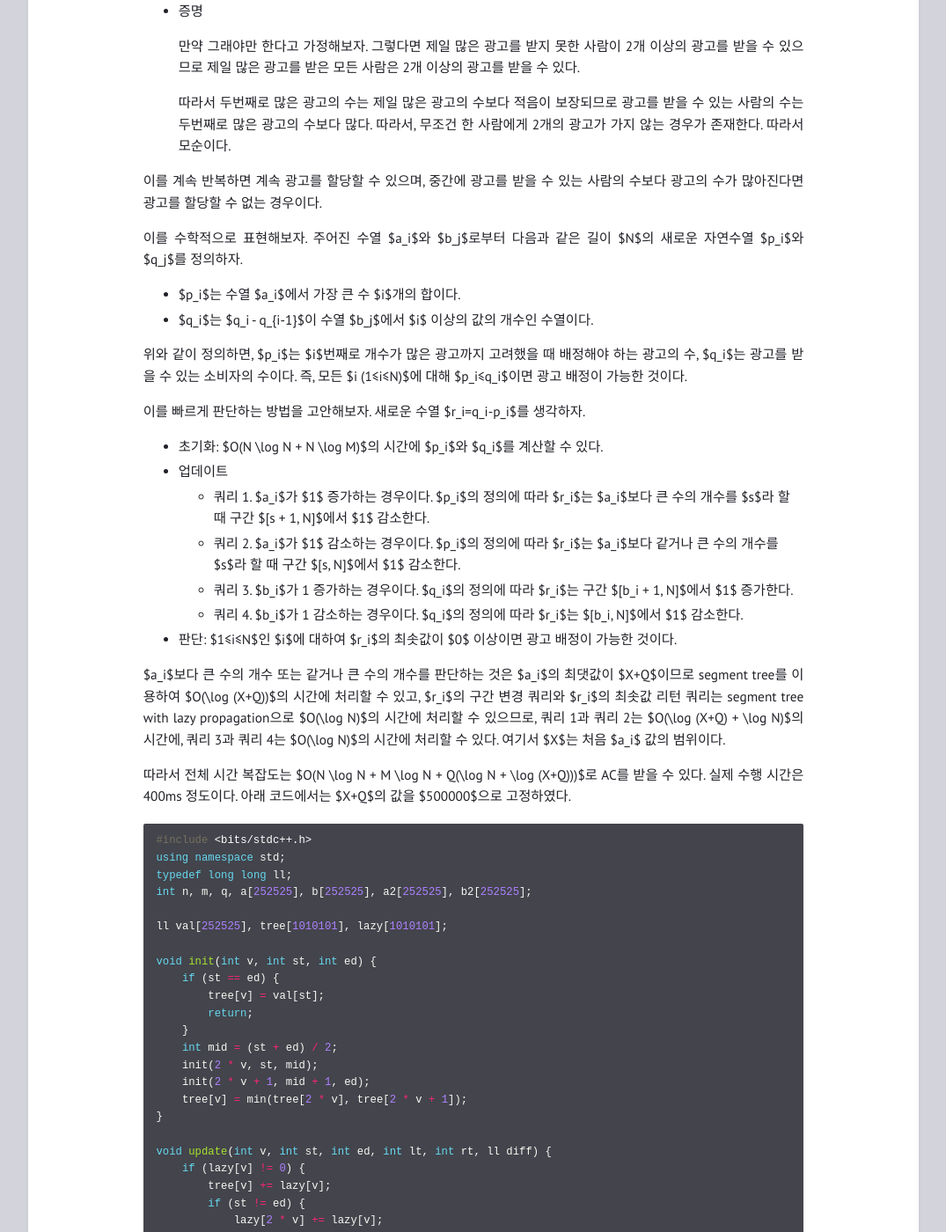
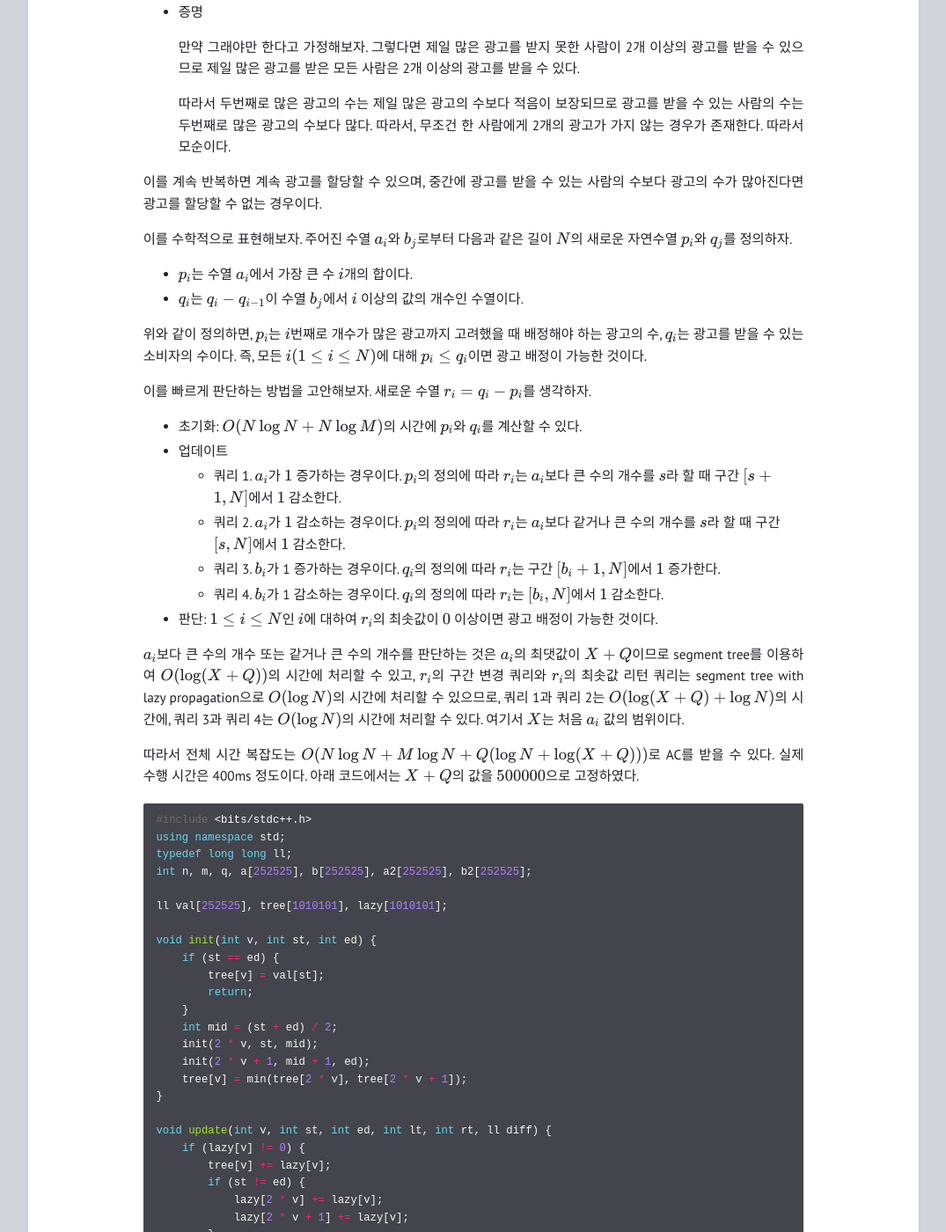
Before and after one commit to mathrabbit1028/mathrabbit1028.github.io, a Jekyll site: the page built from _posts/2023-07-18-Problem-Solving-15245-20023.md, in a window 1280 px wide and 1400 px high, scrolled down 4923 px. Shown: the whole window at 88% size, without its empty margins (102-1177 px from the left). Built offline with Jekyll 4.4.1, drawn with Linux system fonts in a browser that asks for light colours; some web fonts are replaced; some of the changed text lies outside the part shown.

Commit message:
2023-07-18 PS

````diff
--- a/_posts/2023-07-18-Problem-Solving.md
+++ b/_posts/2023-07-18-Problem-Solving-15245-20023.md
@@ -17,10 +17,10 @@ layout: post
 - 난이도: P2
 - 알고리즘: `#dp #combinatorics`
 - 풀이 시간: 53분
-- 문제 요약: 화학물질로 코팅된 길이 $N$의 테이프를 생각하자. 아랫면에는 모두 코팅이 되어 있고, 윗면은 왼쪽 $A$개와 오른쪽 $B$개만 코팅되어 있다. 화학물질 코팅이 닿지 않도록 접을 수 있는 방법의 수 $10301$로 나눈 나머지를 구하라. 단, 처음 상태도 한 가지로 센다.
+- 문제 요약: 화학물질로 코팅된 길이 $$N$$의 테이프를 생각하자. 아랫면에는 모두 코팅이 되어 있고, 윗면은 왼쪽 $$A$$개와 오른쪽 $$B$$개만 코팅되어 있다. 화학물질 코팅이 닿지 않도록 접을 수 있는 방법의 수 $$10301$$로 나눈 나머지를 구하라. 단, 처음 상태도 한 가지로 센다.
 - 제약 조건
-    - $1≤N≤1000$이다.
-    - $A$와 $B$는 모두 $0$보다 큰 정수이며, $A+B≤N$
+    - $$1≤N≤1000$$이다.
+    - $$A$$와 $$B$$는 모두 $$0$$보다 큰 정수이며, $$A+B≤N$$
 
 ## 만점 풀이
 
@@ -29,30 +29,30 @@ layout: post
 > 관찰 1. 아래쪽으로 접는 것은 불가능하다. 접는 것은 위쪽으로만 가능하다.
 >
 
-> 관찰 2. 끝에 $k$개의 연속된 위쪽 코팅이 있는 경우 $k$개 이상 접어야만 한다. 또한, 접은 개수가 $k ^ \prime$개라면 다시 끝에 $k^\prime$개의 연속된 위쪽 코팅이 생긴다.
+> 관찰 2. 끝에 $$k$$개의 연속된 위쪽 코팅이 있는 경우 $$k$$개 이상 접어야만 한다. 또한, 접은 개수가 $$k ^ \prime$$개라면 다시 끝에 $$k^\prime$$개의 연속된 위쪽 코팅이 생긴다.
 >
 
-이를 바탕으로 한 끝에 위쪽 코팅 개수가 $k$개이고 길이가 $N$인 테이프에서 접는 방법의 수를 계산할 수 있다.
+이를 바탕으로 한 끝에 위쪽 코팅 개수가 $$k$$개이고 길이가 $$N$$인 테이프에서 접는 방법의 수를 계산할 수 있다.
 
-- 정의: $dp_{k,x}$를 마지막으로 접은 개수가 $k$개이고, 현재 위쪽 코팅의 위치가 $x$번째까지 와 있을 때 접는 방법의 수. 여기서 위치는 **제일 처음 테이프의 첫 칸** 기준이다.
-- 초기값: $dp_{k, k}=1$, 나머지는 모두 $0$
+- 정의: $$dp_{k,x}$$를 마지막으로 접은 개수가 $$k$$개이고, 현재 위쪽 코팅의 위치가 $$x$$번째까지 와 있을 때 접는 방법의 수. 여기서 위치는 **제일 처음 테이프의 첫 칸** 기준이다.
+- 초기값: $$dp_{k, k}=1$$, 나머지는 모두 $$0$$
 - 점화식
 
 $$
 dp_{k,x}=\sum_{k^\prime=0}^{k} {dp_{k^\prime,x-2k+k^\prime}}
 $$
 
-$x-2k+k^\prime \geq 0$을 만족하는 경우에 대해서만 계산하므로 $k≤x$일 때만 $dp_{k, x}$가 양수이며, 고로 고려해야 할 $dp$ 테이블의 범위는 $k≤x≤N$이다. 따라서 상태의 수가 $O(N^2)$개, 한 상태를 계산하는데 $O(N)$의 시간이 필요하므로 전체 시간복잡도는 $O(N^3)$이다.
+$$x-2k+k^\prime \geq 0$$을 만족하는 경우에 대해서만 계산하므로 $$k≤x$$일 때만 $$dp_{k, x}$$가 양수이며, 고로 고려해야 할 $$dp$$ 테이블의 범위는 $$k≤x≤N$$이다. 따라서 상태의 수가 $$O(N^2)$$개, 한 상태를 계산하는데 $$O(N)$$의 시간이 필요하므로 전체 시간복잡도는 $$O(N^3)$$이다.
 
-이제 계산된 $dp$ 테이블을 이용해 양끝에 위쪽 코팅이 있는 경우를 구하자. 왼쪽에서부터 접은 테이프가 사용한 길이와 오른쪽에서부터 접은 테이프가 사용한 길이의 합이 $N$ 이하이므로 자명하게 아래와 같은 식을 얻을 수 있다.
+이제 계산된 $$dp$$ 테이블을 이용해 양끝에 위쪽 코팅이 있는 경우를 구하자. 왼쪽에서부터 접은 테이프가 사용한 길이와 오른쪽에서부터 접은 테이프가 사용한 길이의 합이 $$N$$ 이하이므로 자명하게 아래와 같은 식을 얻을 수 있다.
 
 $$
 \textrm{answer}= \sum_{i+j<=N}{dp_{:, a} \cdot dp_{:, j}}
 $$
 
-콜론은 배열 슬라이싱이다. 즉, $dp_{:, x}=\sum_{k=0}^N {dp_{k, x}}$이다.
+콜론은 배열 슬라이싱이다. 즉, $$dp_{:, x}=\sum_{k=0}^N {dp_{k, x}}$$이다.
 
-이 과정을 코드로 구현하면 AC를 받는다. 하지만 $O(N^3)$의 시간복잡도를 갖기 때문에 약 1초 정도 소요된다.
+이 과정을 코드로 구현하면 AC를 받는다. 하지만 $$O(N^3)$$의 시간복잡도를 갖기 때문에 약 1초 정도 소요된다.
 
 ```cpp
 #include <bits/stdc++.h>
@@ -110,19 +110,19 @@ int main() {
 ```
 ### 최적화하기
 
-$O(N^3)$도 상수가 작아 AC를 받을 수 있지만, $N$이 커질 경우를 대비해 $O(N^2)$의 최적화를 해보자. 최적화의 주요 아이디어는 미리 합을 계산하자는 것이다. 다시 점화식을 보자.
+$$O(N^3)$$도 상수가 작아 AC를 받을 수 있지만, $$N$$이 커질 경우를 대비해 $$O(N^2)$$의 최적화를 해보자. 최적화의 주요 아이디어는 미리 합을 계산하자는 것이다. 다시 점화식을 보자.
 
 $$
 dp_{k,x}=\sum_{k^\prime=0}^{k} {dp_{k^\prime,x-2k+k^\prime}}
 $$
 
-이 점화식에서 눈여겨 봐야할 부분은 $k^\prime$과 $x-2k+k^\prime$의 차이가 일정하다는 것이다. 즉, 우리는
+이 점화식에서 눈여겨 봐야할 부분은 $$k^\prime$$과 $$x-2k+k^\prime$$의 차이가 일정하다는 것이다. 즉, 우리는
 
 $$
 S_{p, q} := \sum_{k=0}^p {dp_{k, q+k}}
 $$
 
-를 정의한다면, $dp_{k, x}=S_{k, x-2k}$로 구할 수 있다. 또한, 하나의 $dp_{k, x}$가 계산되면 하나의 $S_{k, x-k}$만 계산하면 되고 이 계산도 $O(1)$의 시간복잡도를 가지므로 결과적으로 $dp$ 테이블을 $O(N^2)$의 시간에 완성할 수 있다.
+를 정의한다면, $$dp_{k, x}=S_{k, x-2k}$$로 구할 수 있다. 또한, 하나의 $$dp_{k, x}$$가 계산되면 하나의 $$S_{k, x-k}$$만 계산하면 되고 이 계산도 $$O(1)$$의 시간복잡도를 가지므로 결과적으로 $$dp$$ 테이블을 $$O(N^2)$$의 시간에 완성할 수 있다.
 
 아래는 최적화 된 코드이다. 32ms의 시간으로 AC를 받을 수 있다. 시간이 30배 가량 단축된 것을 볼 수 있다.
 
@@ -217,26 +217,26 @@ int main() {
 
 이를 계속 반복하면 계속 광고를 할당할 수 있으며, 중간에 광고를 받을 수 있는 사람의 수보다 광고의 수가 많아진다면 광고를 할당할 수 없는 경우이다.
 
-이를 수학적으로 표현해보자. 주어진 수열 $a_i$와 $b_j$로부터 다음과 같은 길이 $N$의 새로운 자연수열 $p_i$와 $q_j$를 정의하자.
+이를 수학적으로 표현해보자. 주어진 수열 $$a_i$$와 $$b_j$$로부터 다음과 같은 길이 $$N$$의 새로운 자연수열 $$p_i$$와 $$q_j$$를 정의하자.
 
-- $p_i$는 수열 $a_i$에서 가장 큰 수 $i$개의 합이다.
-- $q_i$는 $q_i - q_{i-1}$이 수열 $b_j$에서 $i$ 이상의 값의 개수인 수열이다.
+- $$p_i$$는 수열 $$a_i$$에서 가장 큰 수 $$i$$개의 합이다.
+- $$q_i$$는 $$q_i - q_{i-1}$$이 수열 $$b_j$$에서 $$i$$ 이상의 값의 개수인 수열이다.
 
-위와 같이 정의하면, $p_i$는 $i$번째로 개수가 많은 광고까지 고려했을 때 배정해야 하는 광고의 수, $q_i$는 광고를 받을 수 있는 소비자의 수이다. 즉, 모든 $i (1≤i≤N)$에 대해 $p_i≤q_i$이면 광고 배정이 가능한 것이다.
+위와 같이 정의하면, $$p_i$$는 $$i$$번째로 개수가 많은 광고까지 고려했을 때 배정해야 하는 광고의 수, $$q_i$$는 광고를 받을 수 있는 소비자의 수이다. 즉, 모든 $$i (1≤i≤N)$$에 대해 $$p_i≤q_i$$이면 광고 배정이 가능한 것이다.
 
-이를 빠르게 판단하는 방법을 고안해보자. 새로운 수열 $r_i=q_i-p_i$를 생각하자.
+이를 빠르게 판단하는 방법을 고안해보자. 새로운 수열 $$r_i=q_i-p_i$$를 생각하자.
 
-- 초기화: $O(N \log N + N \log M)$의 시간에 $p_i$와 $q_i$를 계산할 수 있다.
+- 초기화: $$O(N \log N + N \log M)$$의 시간에 $$p_i$$와 $$q_i$$를 계산할 수 있다.
 - 업데이트
-    - 쿼리 1. $a_i$가 $1$ 증가하는 경우이다. $p_i$의 정의에 따라 $r_i$는 $a_i$보다 큰 수의 개수를 $s$라 할 때 구간 $[s + 1, N]$에서 $1$ 감소한다.
-    - 쿼리 2. $a_i$가 $1$ 감소하는 경우이다. $p_i$의 정의에 따라 $r_i$는 $a_i$보다 같거나 큰 수의 개수를 $s$라 할 때 구간 $[s, N]$에서 $1$ 감소한다.
-    - 쿼리 3. $b_i$가 1 증가하는 경우이다. $q_i$의 정의에 따라 $r_i$는 구간 $[b_i + 1, N]$에서 $1$ 증가한다.
-    - 쿼리 4. $b_i$가 1 감소하는 경우이다. $q_i$의 정의에 따라 $r_i$는 $[b_i, N]$에서 $1$ 감소한다.
-- 판단: $1≤i≤N$인 $i$에 대하여 $r_i$의 최솟값이 $0$ 이상이면 광고 배정이 가능한 것이다.
+    - 쿼리 1. $$a_i$$가 $$1$$ 증가하는 경우이다. $$p_i$$의 정의에 따라 $$r_i$$는 $$a_i$$보다 큰 수의 개수를 $$s$$라 할 때 구간 $$[s + 1, N]$$에서 $$1$$ 감소한다.
+    - 쿼리 2. $$a_i$$가 $$1$$ 감소하는 경우이다. $$p_i$$의 정의에 따라 $$r_i$$는 $$a_i$$보다 같거나 큰 수의 개수를 $$s$$라 할 때 구간 $$[s, N]$$에서 $$1$$ 감소한다.
+    - 쿼리 3. $$b_i$$가 1 증가하는 경우이다. $$q_i$$의 정의에 따라 $$r_i$$는 구간 $$[b_i + 1, N]$$에서 $$1$$ 증가한다.
+    - 쿼리 4. $$b_i$$가 1 감소하는 경우이다. $$q_i$$의 정의에 따라 $$r_i$$는 $$[b_i, N]$$에서 $$1$$ 감소한다.
+- 판단: $$1≤i≤N$$인 $$i$$에 대하여 $$r_i$$의 최솟값이 $$0$$ 이상이면 광고 배정이 가능한 것이다.
 
-$a_i$보다 큰 수의 개수 또는 같거나 큰 수의 개수를 판단하는 것은 $a_i$의 최댓값이 $X+Q$이므로 segment tree를 이용하여 $O(\log (X+Q))$의 시간에 처리할 수 있고, $r_i$의 구간 변경 쿼리와 $r_i$의 최솟값 리턴 쿼리는 segment tree with lazy propagation으로 $O(\log N)$의 시간에 처리할 수 있으므로, 쿼리 1과 쿼리 2는 $O(\log (X+Q) + \log N)$의 시간에, 쿼리 3과 쿼리 4는 $O(\log N)$의 시간에 처리할 수 있다. 여기서 $X$는 처음 $a_i$ 값의 범위이다.
+$$a_i$$보다 큰 수의 개수 또는 같거나 큰 수의 개수를 판단하는 것은 $$a_i$$의 최댓값이 $$X+Q$$이므로 segment tree를 이용하여 $$O(\log (X+Q))$$의 시간에 처리할 수 있고, $$r_i$$의 구간 변경 쿼리와 $$r_i$$의 최솟값 리턴 쿼리는 segment tree with lazy propagation으로 $$O(\log N)$$의 시간에 처리할 수 있으므로, 쿼리 1과 쿼리 2는 $$O(\log (X+Q) + \log N)$$의 시간에, 쿼리 3과 쿼리 4는 $$O(\log N)$$의 시간에 처리할 수 있다. 여기서 $$X$$는 처음 $$a_i$$ 값의 범위이다.
 
-따라서 전체 시간 복잡도는 $O(N \log N + M \log N + Q(\log N + \log (X+Q)))$로 AC를 받을 수 있다. 실제 수행 시간은 400ms 정도이다. 아래 코드에서는 $X+Q$의 값을 $500000$으로 고정하였다.
+따라서 전체 시간 복잡도는 $$O(N \log N + M \log N + Q(\log N + \log (X+Q)))$$로 AC를 받을 수 있다. 실제 수행 시간은 400ms 정도이다. 아래 코드에서는 $$X+Q$$의 값을 $$500000$$으로 고정하였다.
 
 ```cpp
 #include <bits/stdc++.h>
````
Also changed, not shown: other parts of _posts/2023-07-18-Problem-Solving-15245-20023.md (+10 -10 lines), _posts/2023-07-16-Problem-Solving-18180-1839.md (renamed from _posts/2023-07-16-Problem-Solving.md), _posts/2023-07-17-Problem-Solving-21082-18704.md (renamed from _posts/2023-07-17-Problem-Solving.md).
